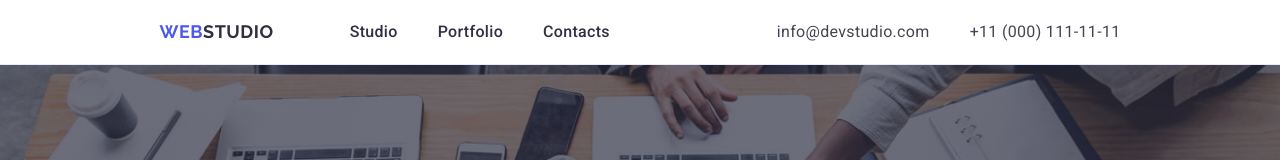
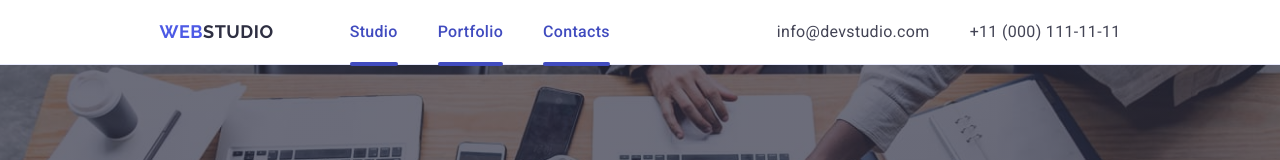
Before and after one commit to ilkerthedev/goit-markup-hw-04, a plain HTML site: page index.html in a window 1280 px wide. Shown: the top 160 px of the page. Drawn offline with nearby package versions, Linux system fonts and the light colour scheme.

Commit message:
update: header css

```diff
--- a/css/styles.css
+++ b/css/styles.css
@@ -79,20 +79,20 @@ nav ul.top-bar-icons {
 }
 
 nav a.nav-icons {
-  color: #2e2f42;
+  position: relative;
+  color: #404bbf;
+  transition: color 250ms cubic-bezier(0.4, 0, 0.2, 1);
   padding: 24px 0;
-  transition: color 250ms cubic-bezier(0.4, 0, 0.2, 1);
 }
 
-nav a.nav-icons::after{
-  position: relative;
-  content: "";
-  width: 100%;
+nav a.nav-icons::after {
   position: absolute;
   left: 0;
   bottom: -1px;
+  content: "";
+  width: 100%;
   height: 4px;
-  color: #404bbf;
+  background-color: #404bbf;
   border-radius: 2px;
 }
 
```
